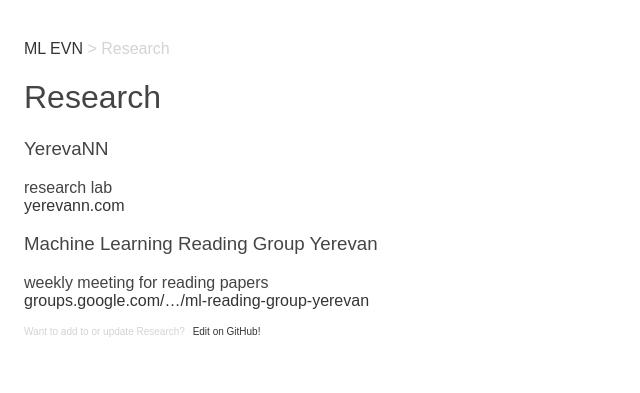
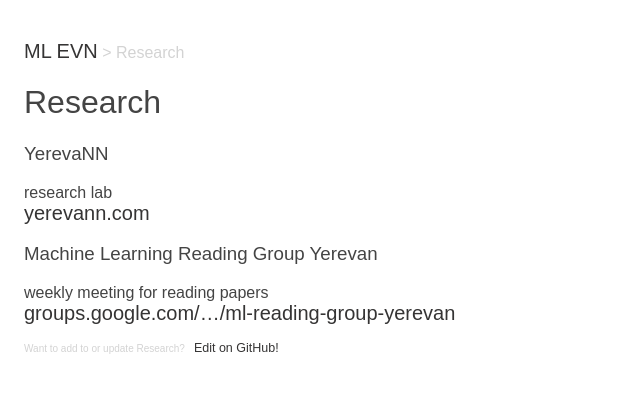
Before and after one commit to MLEVN/mlevn.github.io, a Jekyll site: the page built from research/index.md, in a window 1280 px wide. Shown: the top 393 px of the page, without its empty margins (0-640 px from the left). Built offline with Jekyll 4.4.1, drawn with Linux system fonts in a browser that asks for light colours; nearby versions of some CDN libraries; our own code applies the rules of GitHub Pages for plain Markdown files.

Commit message:
increase the font

```diff
--- a/css/index.css
+++ b/css/index.css
@@ -14,7 +14,7 @@
 a {
   color: #353434;
   text-decoration: none;
-  font-size: 100%;
+  font-size: 125%;
 }
 
 h2 > a {
@@ -61,7 +61,7 @@
 }
 
 .second_half {
-  background-color: rgba(247, 253, 249, 0.8);
+  background-color: rgba(247, 253, 249, 0.87);
   width: 30%;
   font-size: 80%;
   overflow-y: scroll;
```
